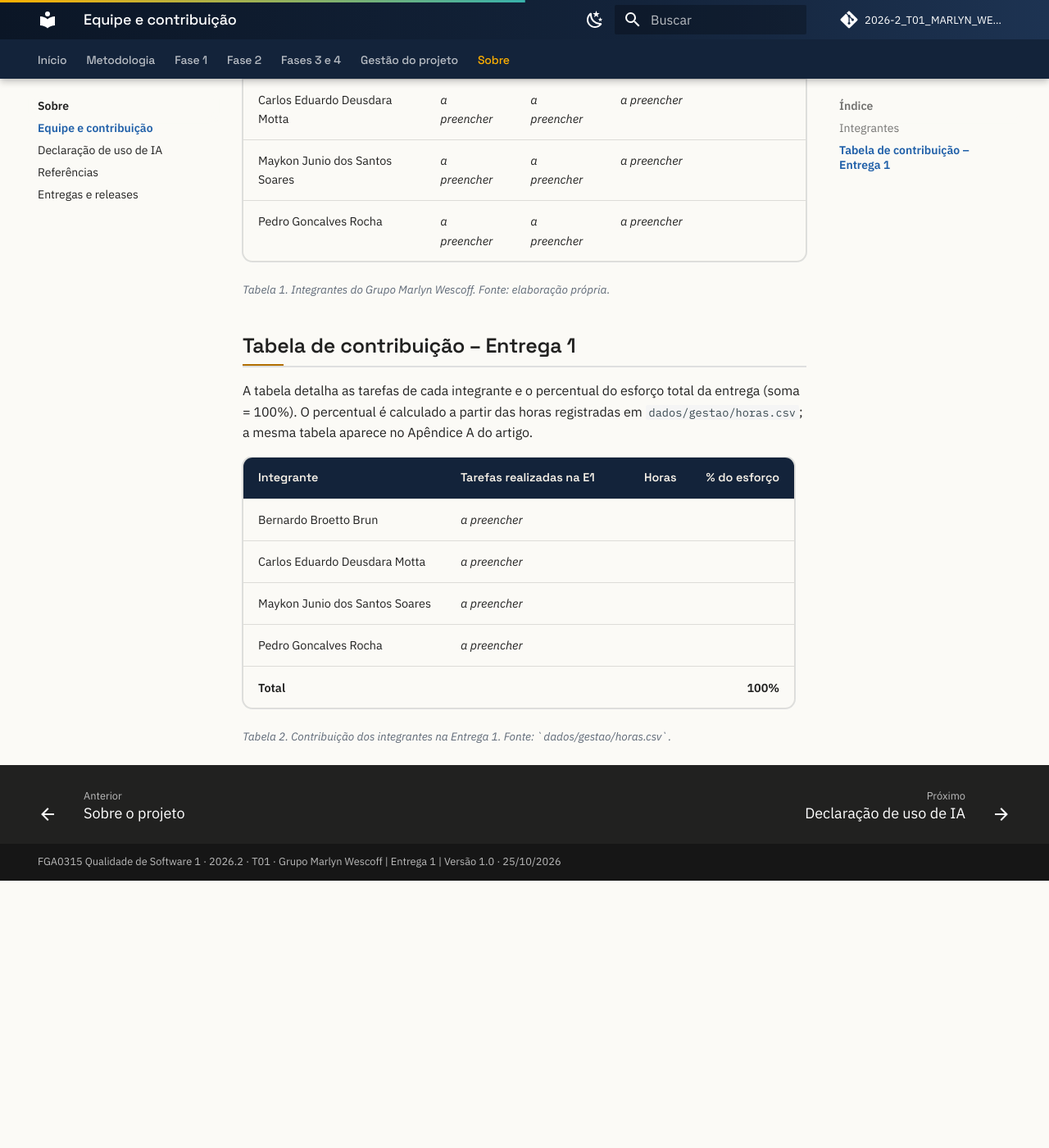
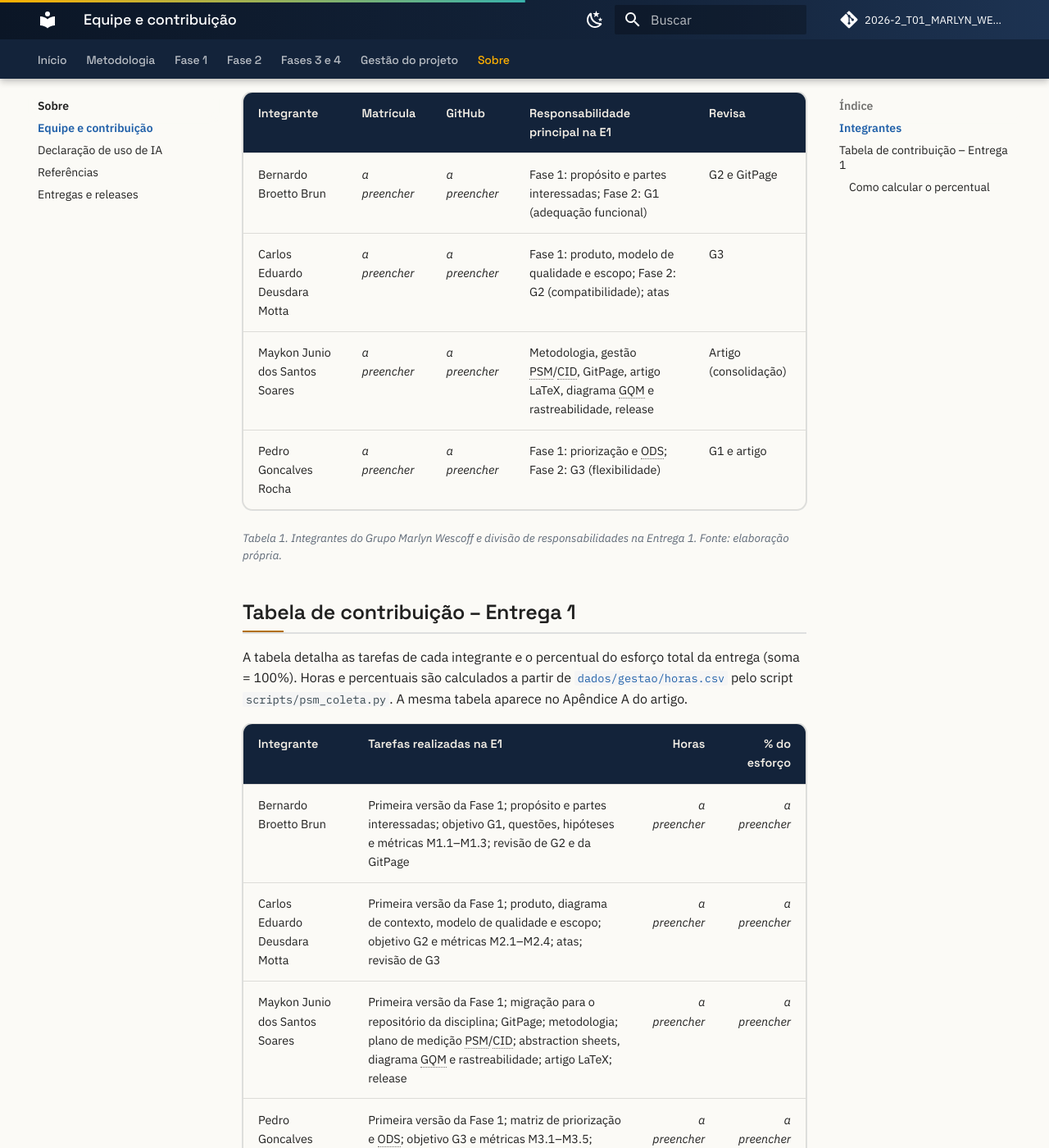
Before and after one commit to FCTE-Qualidade-de-Software-1/2026-2_T01_MARLYN_WESCOFF, an MkDocs documentation site: the page built from docs/sobre/equipe.md, in a window 1280 px wide and 1400 px high, scrolled down 428 px. Shown: the whole window at 82% size. Built offline with MkDocs 1.6.1 and Material for MkDocs 9.7.7, drawn with Linux system fonts in a browser that asks for light colours; comment, search, counter and statistics services are not loaded; before the commit the page ends 1502 px from its top, so only the background shows below that; some of the changed text lies outside the part shown.

Commit message:
Rascunhos para a equipe: divisão de tarefas, horas, declaração de IA e ata de revisão

```diff
--- a/docs/sobre/equipe.md
+++ b/docs/sobre/equipe.md
@@ -1,26 +1,33 @@
 # Equipe e contribuição
+
+!!! warning "Rascunho para conferência da equipe"
+    A divisão de responsabilidades abaixo é uma **proposta** para a Entrega 1 e deve ser confirmada na reunião de revisão ([rascunho da ata](https://github.com/FCTE-Qualidade-de-Software-1/2026-2_T01_MARLYN_WESCOFF/blob/main/atas/rascunho-ata-revisao-e1.md)). Matrícula, GitHub, horas e percentuais são preenchidos por cada integrante. Remova este aviso depois de conferir.
 
 ## Integrantes
 
-| Integrante | Matrícula | GitHub | Responsabilidade principal na E1 |
-|---|---|---|---|
-| Bernardo Broetto Brun | *a preencher* | *a preencher* | *a preencher* |
-| Carlos Eduardo Deusdara Motta | *a preencher* | *a preencher* | *a preencher* |
-| Maykon Junio dos Santos Soares | *a preencher* | *a preencher* | *a preencher* |
-| Pedro Goncalves Rocha | *a preencher* | *a preencher* | *a preencher* |
+| Integrante | Matrícula | GitHub | Responsabilidade principal na E1 | Revisa |
+|---|---|---|---|---|
+| Bernardo Broetto Brun | *a preencher* | *a preencher* | Fase 1: propósito e partes interessadas; Fase 2: G1 (adequação funcional) | G2 e GitPage |
+| Carlos Eduardo Deusdara Motta | *a preencher* | *a preencher* | Fase 1: produto, modelo de qualidade e escopo; Fase 2: G2 (compatibilidade); atas | G3 |
+| Maykon Junio dos Santos Soares | *a preencher* | *a preencher* | Metodologia, gestão PSM/CID, GitPage, artigo LaTeX, diagrama GQM e rastreabilidade, release | Artigo (consolidação) |
+| Pedro Goncalves Rocha | *a preencher* | *a preencher* | Fase 1: priorização e ODS; Fase 2: G3 (flexibilidade) | G1 e artigo |
 
-<p class="legenda">Tabela 1. Integrantes do Grupo Marlyn Wescoff. Fonte: elaboração própria.</p>
+<p class="legenda">Tabela 1. Integrantes do Grupo Marlyn Wescoff e divisão de responsabilidades na Entrega 1. Fonte: elaboração própria.</p>
 
 ## Tabela de contribuição – Entrega 1
 
-A tabela detalha as tarefas de cada integrante e o percentual do esforço total da entrega (soma = 100%). O percentual é calculado a partir das horas registradas em `dados/gestao/horas.csv`; a mesma tabela aparece no Apêndice A do artigo.
+A tabela detalha as tarefas de cada integrante e o percentual do esforço total da entrega (soma = 100%). Horas e percentuais são calculados a partir de [`dados/gestao/horas.csv`](https://github.com/FCTE-Qualidade-de-Software-1/2026-2_T01_MARLYN_WESCOFF/blob/main/dados/gestao/horas.csv) pelo script `scripts/psm_coleta.py`. A mesma tabela aparece no Apêndice A do artigo.
 
 | Integrante | Tarefas realizadas na E1 | Horas | % do esforço |
 |---|---|---:|---:|
-| Bernardo Broetto Brun | *a preencher* | | |
-| Carlos Eduardo Deusdara Motta | *a preencher* | | |
-| Maykon Junio dos Santos Soares | *a preencher* | | |
-| Pedro Goncalves Rocha | *a preencher* | | |
+| Bernardo Broetto Brun | Primeira versão da Fase 1; propósito e partes interessadas; objetivo G1, questões, hipóteses e métricas M1.1–M1.3; revisão de G2 e da GitPage | *a preencher* | *a preencher* |
+| Carlos Eduardo Deusdara Motta | Primeira versão da Fase 1; produto, diagrama de contexto, modelo de qualidade e escopo; objetivo G2 e métricas M2.1–M2.4; atas; revisão de G3 | *a preencher* | *a preencher* |
+| Maykon Junio dos Santos Soares | Primeira versão da Fase 1; migração para o repositório da disciplina; GitPage; metodologia; plano de medição PSM/CID; abstraction sheets, diagrama GQM e rastreabilidade; artigo LaTeX; release | *a preencher* | *a preencher* |
+| Pedro Goncalves Rocha | Primeira versão da Fase 1; matriz de priorização e ODS; objetivo G3 e métricas M3.1–M3.5; revisão de G1 e do artigo | *a preencher* | *a preencher* |
 | **Total** | | | **100%** |
 
 <p class="legenda">Tabela 2. Contribuição dos integrantes na Entrega 1. Fonte: `dados/gestao/horas.csv`.</p>
+
+### Como calcular o percentual
+
+`% do integrante = horas do integrante ÷ soma das horas de todos × 100`. O script `scripts/psm_coleta.py` imprime essa tabela ao final da execução.
```
Also changed, not shown: atas/rascunho-ata-revisao-e1.md (added, +58 -0 lines), dados/README.md (+10 -0 lines), docs/gestao/atas.md (+1 -1 lines), docs/sobre/uso-de-ia.md (+10 -2 lines), 3 other files.
